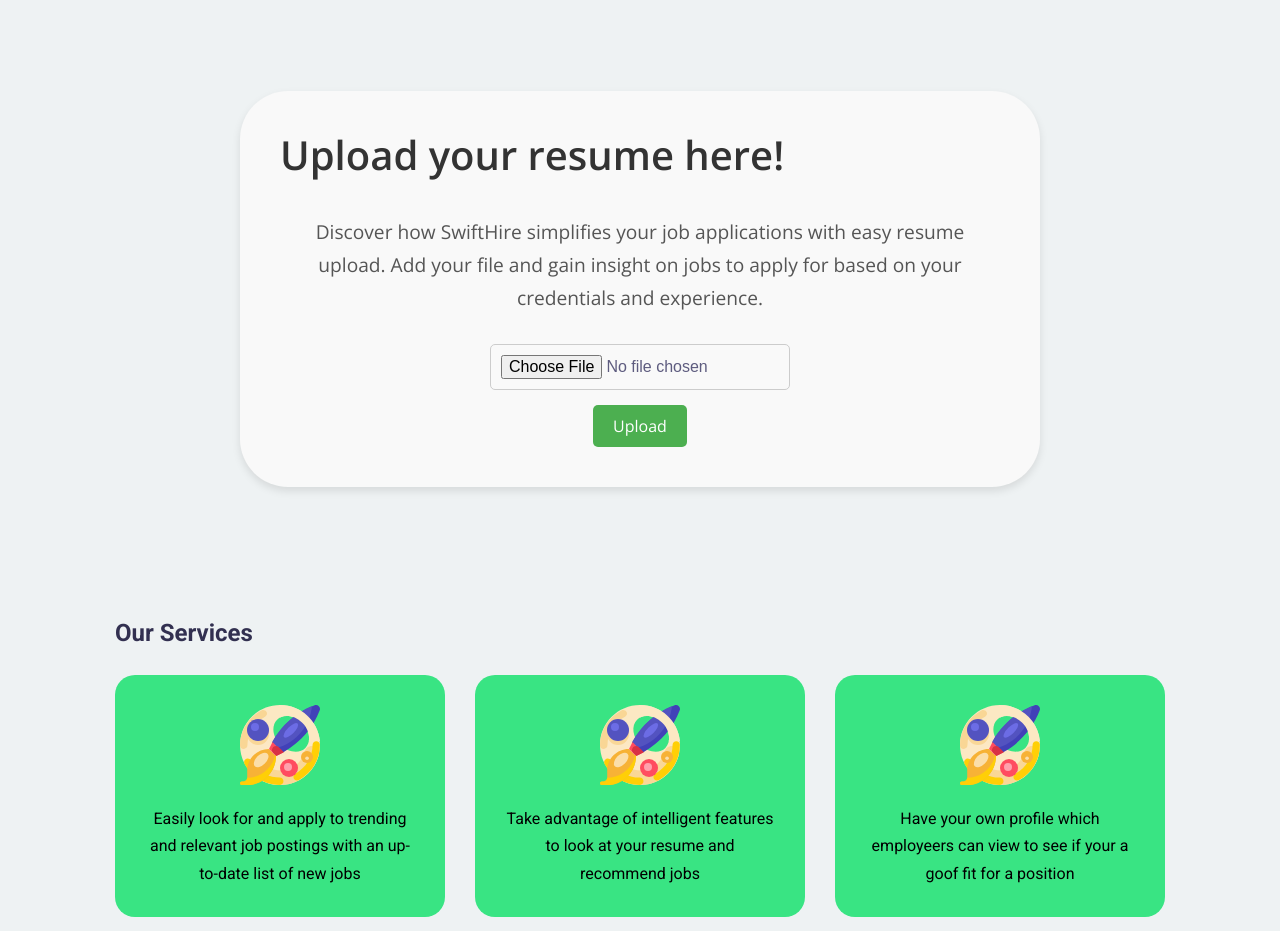
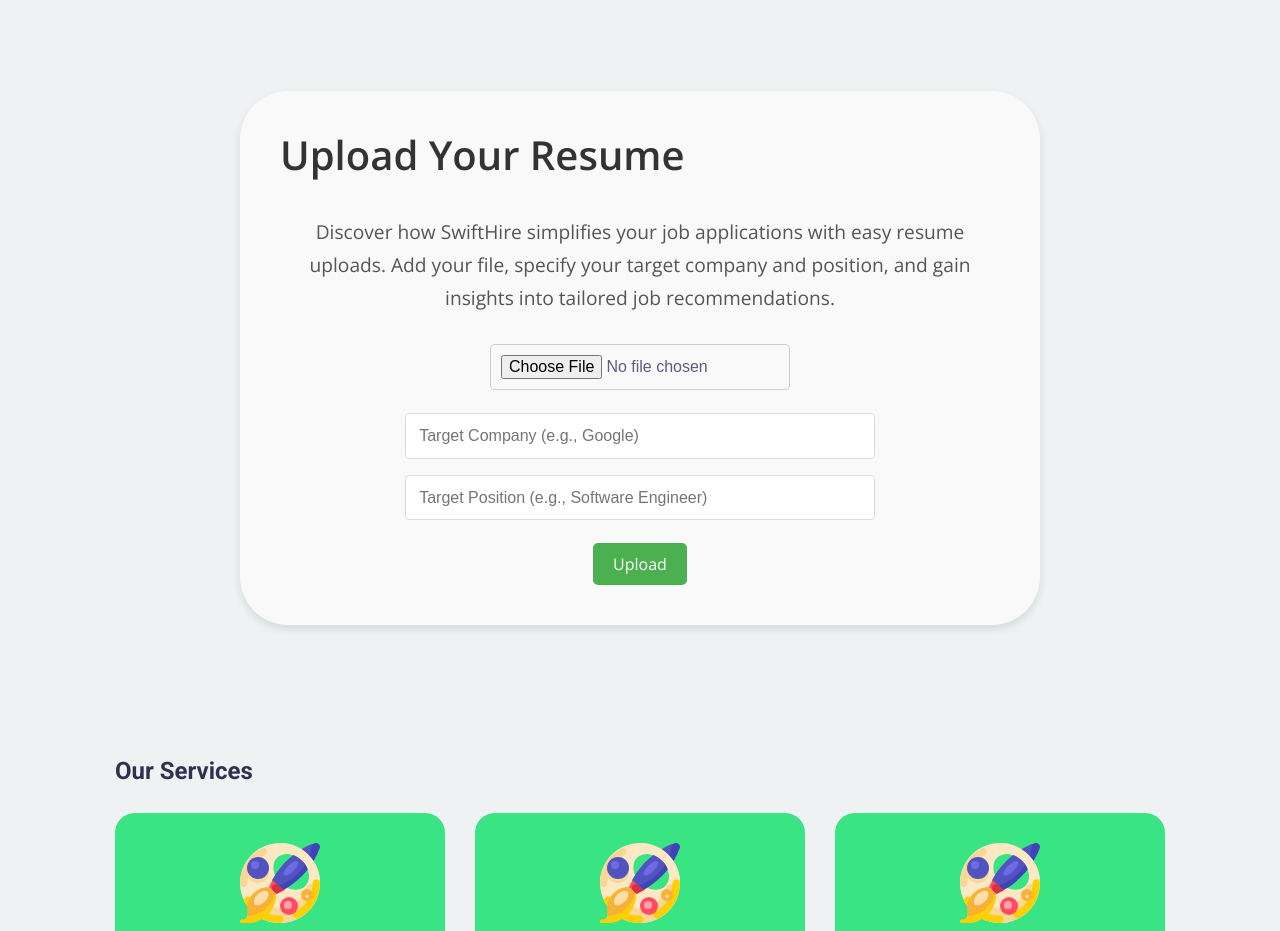
Before and after one commit to dhanush427/SwiftHire, a React (Create React App) app in the folder my-app/: page / in a window 1280 px wide. Shown: the part 2900-3831 px from the top of the page. Built offline with nearby package versions, Linux system fonts and the light colour scheme.

Commit message:
update resume section to add company and title

```diff
--- a/my-app/src/components/ResumeSection/ResumeSection.jsx
+++ b/my-app/src/components/ResumeSection/ResumeSection.jsx
@@ -1,30 +1,52 @@
-import React, { useState } from 'react';
-import './ResumeSection.css';
+import React, { useState } from "react";
+import "./ResumeSection.css";
 
 function ResumeSection() {
   const [file, setFile] = useState(null);
+  const [company, setCompany] = useState("");
+  const [position, setPosition] = useState("");
 
   const handleFileChange = (event) => {
     setFile(event.target.files[0]);
   };
 
   const handleFileUpload = () => {
-    if (file) {
-      console.log('File uploaded:', file);
-      alert(`File "${file.name}" uploaded successfully!`);
-      setFile(null);
-    } else {
-      alert('Please select a file first.');
+    if (!file) {
+      alert("Please select a file first.");
+      return;
     }
+
+    if (!company || !position) {
+      alert("Please enter both company and position details.");
+      return;
+    }
+
+    console.log("File uploaded:", file);
+    console.log("Target company:", company);
+    console.log("Target position:", position);
+
+    alert(
+      `File "${file.name}" uploaded successfully!\nTarget Company: ${company}\nTarget Position: ${position}`
+    );
+
+    // Reset state
+    setFile(null);
+    setCompany("");
+    setPosition("");
   };
 
   return (
     <section className="resume-section">
       <div className="resume-header">
-        <h1>Upload your resume here!</h1>
-        <span>{<br/>}</span>
-        <p>Discover how SwiftHire simplifies your job applications with easy resume upload. Add your file and gain insight on jobs to apply for based on your credentials and experience.</p>
+        <h1>Upload Your Resume</h1>
+        <span>{<br />}</span>
+        <p>
+          Discover how SwiftHire simplifies your job applications with easy
+          resume uploads. Add your file, specify your target company and
+          position, and gain insights into tailored job recommendations.
+        </p>
       </div>
+
       <div className="upload-container">
         <input
           id="file-upload"
@@ -34,6 +56,24 @@
           className="file-input"
         />
         {file && <p className="file-name">Selected File: {file.name}</p>}
+
+        <div className="target-inputs">
+          <input
+            type="text"
+            placeholder="Target Company (e.g., Google)"
+            value={company}
+            onChange={(e) => setCompany(e.target.value)}
+            className="input-field"
+          />
+          <input
+            type="text"
+            placeholder="Target Position (e.g., Software Engineer)"
+            value={position}
+            onChange={(e) => setPosition(e.target.value)}
+            className="input-field"
+          />
+        </div>
+
         <button className="upload-button" onClick={handleFileUpload}>
           Upload
         </button>
```
